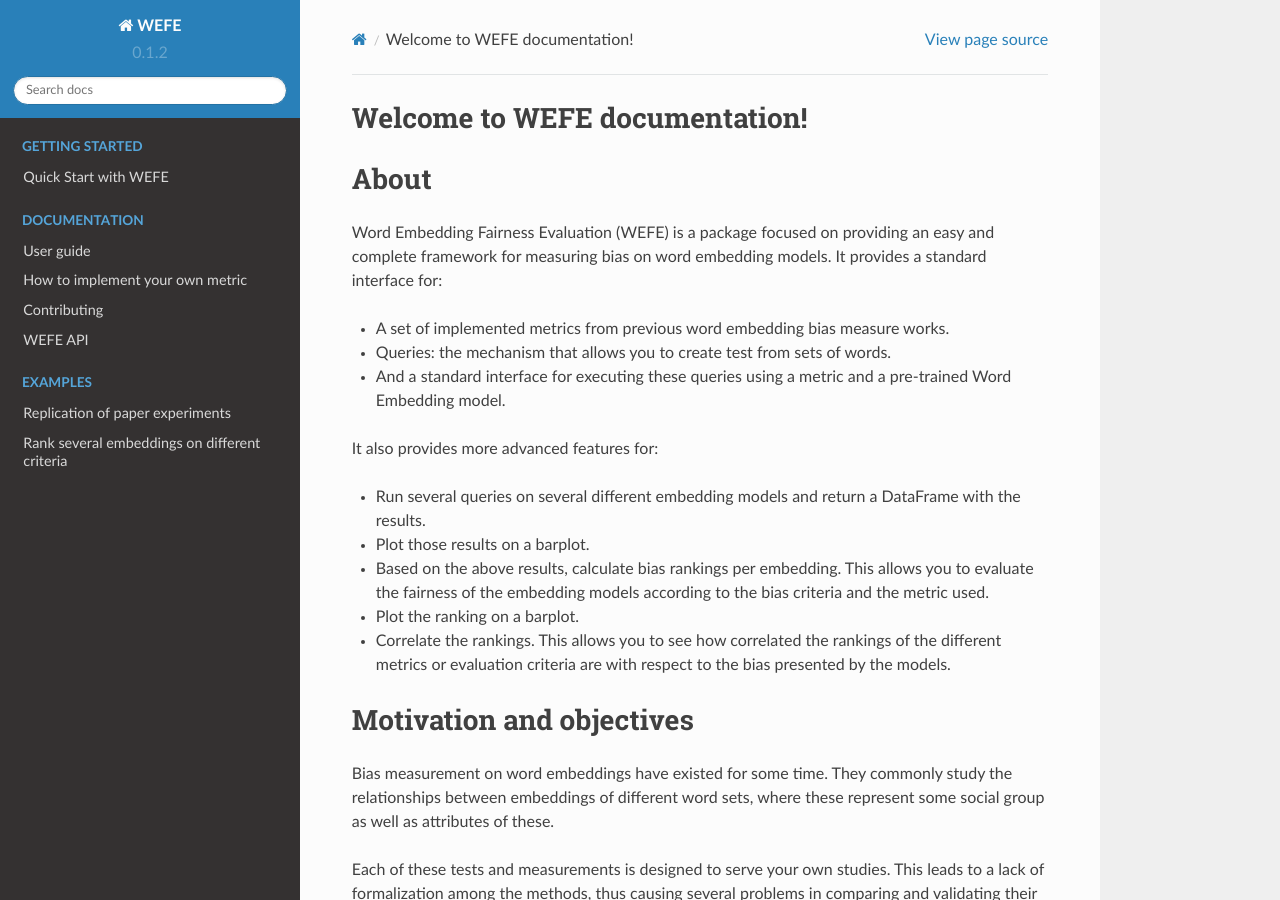
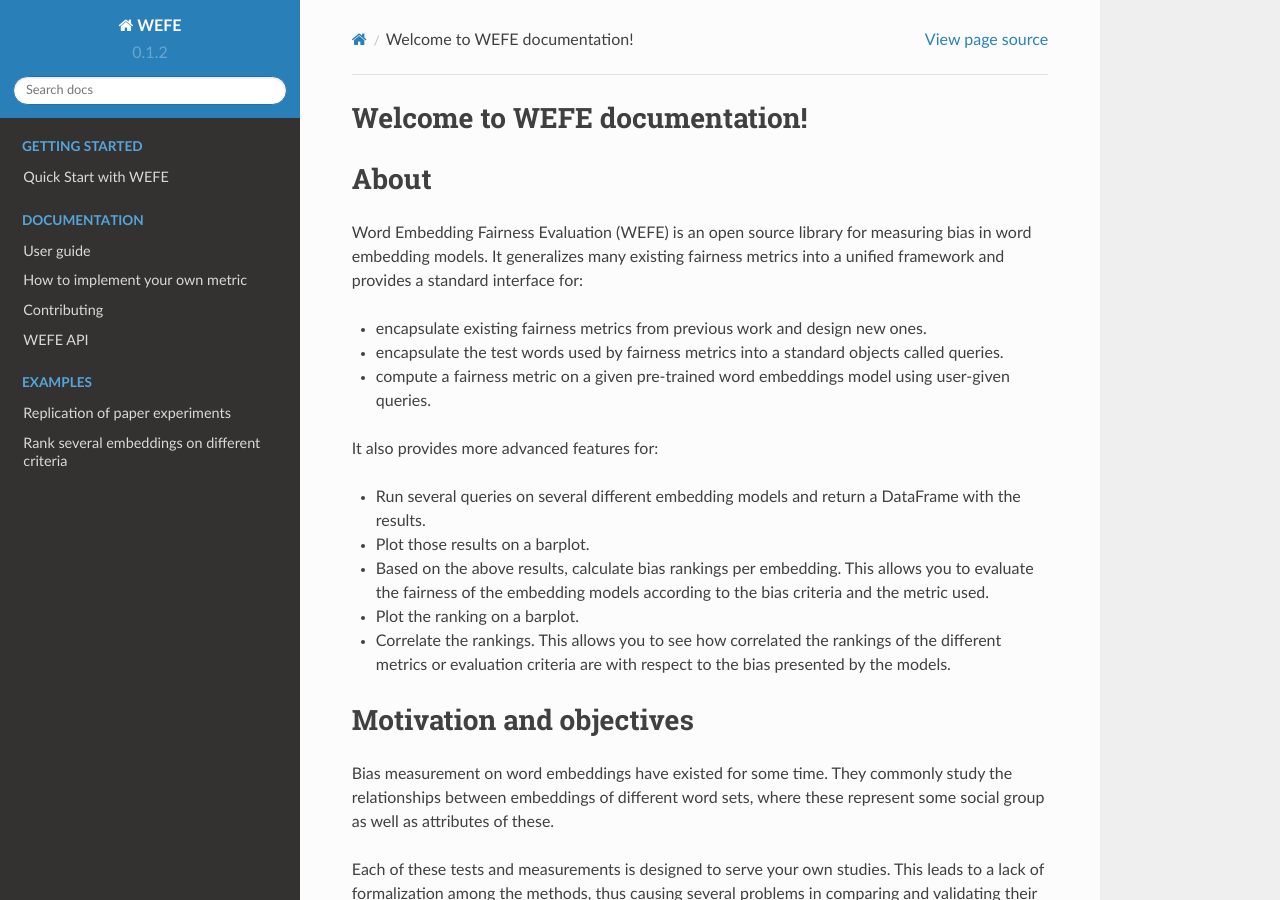
Before and after one commit to dccuchile/wefe, a Sphinx documentation site: the page built from doc/index.rst, in a window 1280 px wide and 900 px high. Built offline with Sphinx 7.4.7 and the Read the Docs theme 2.0.0, drawn with Linux system fonts in a browser that asks for light colours.

Commit message:
Update index.rst

```diff
--- a/doc/index.rst
+++ b/doc/index.rst
@@ -34,13 +34,12 @@ Welcome to WEFE documentation!
 About
 =====
 
-Word Embedding Fairness Evaluation (WEFE) is a package focused on providing an
-easy and complete framework for measuring bias on word embedding models.
-It provides a standard interface for:
+Word Embedding Fairness Evaluation (WEFE) is an open source library for measuring bias in word embedding models. It generalizes many existing fairness metrics into a unified framework and provides a standard interface for:
 
-- A set of implemented metrics from previous word embedding bias measure works.
-- Queries: the mechanism that allows you to create test from sets of words.
-- And a standard interface for executing these queries using a metric and a pre-trained Word Embedding model.
+- encapsulate existing fairness metrics from previous work and design new ones.
+- encapsulate the test words used by fairness metrics into a standard objects called queries.
+- compute a fairness metric on a given pre-trained word embeddings model using user-given queries.
+
 
 It also provides more advanced features for:
 
```
